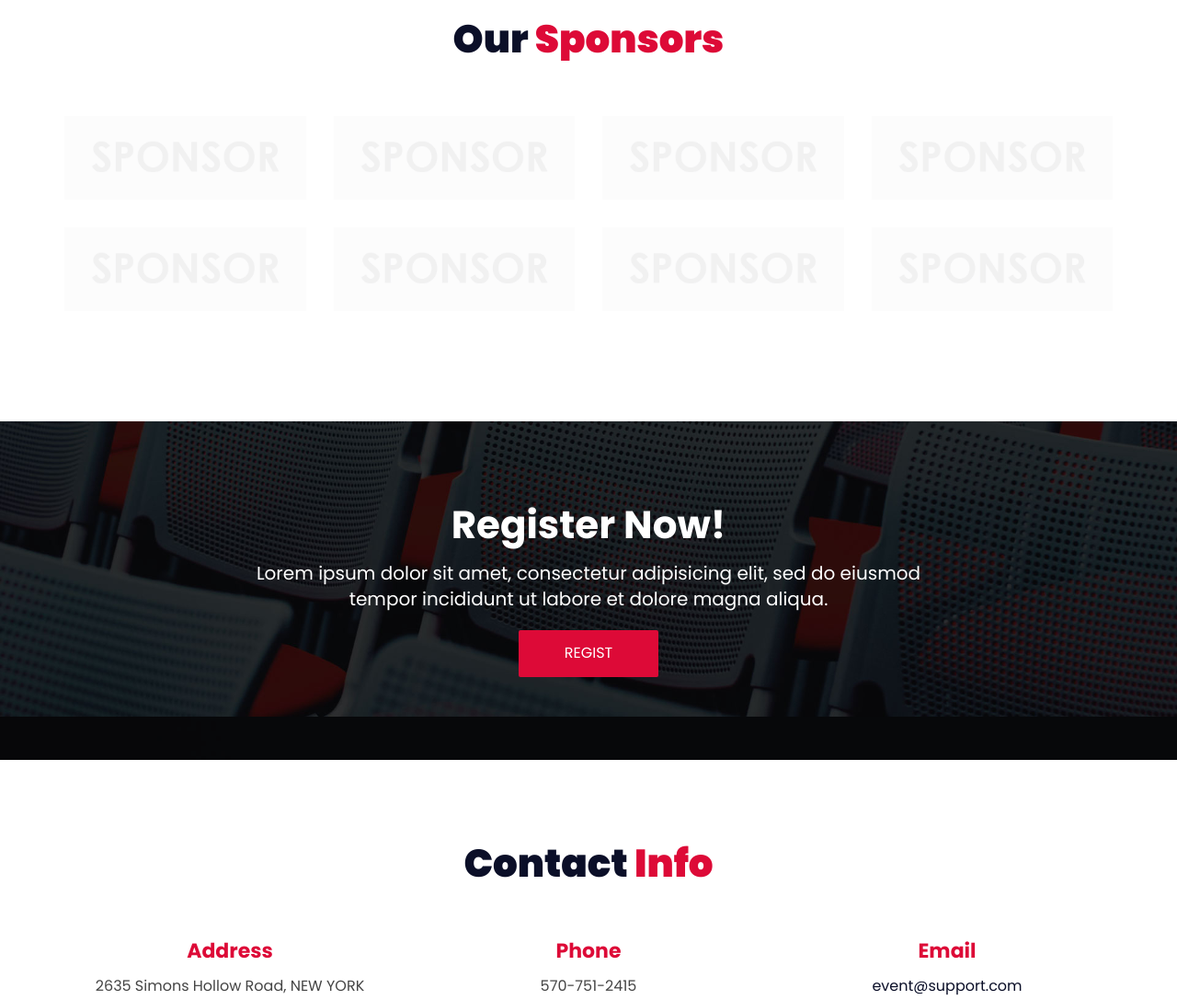
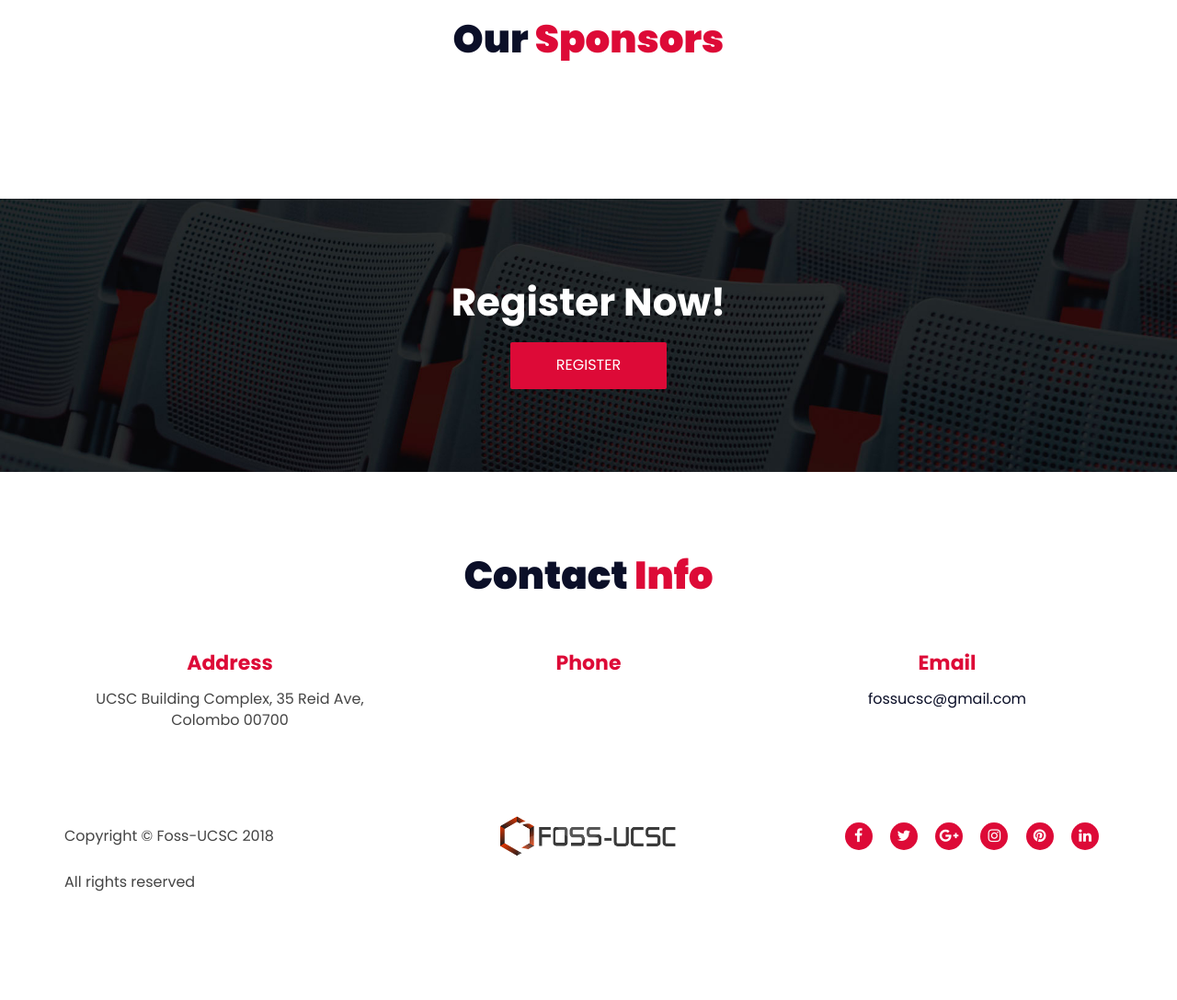
Before and after one commit to FOSS-UCSC/FossCody-1.0, a plain HTML site: page docs/index.html in a window 1280 px wide. Shown: the part 3220-4307 px from the top of the page at 92% size. After the commit the page ends 4264 px from the top, so only its background shows below. Drawn offline with Linux system fonts and the light colour scheme; some packages are replaced by stand-ins of ours.

Commit message:
remove sponsers and change contact details

```diff
--- a/docs/index.html
+++ b/docs/index.html
@@ -389,69 +389,13 @@
 				</div>
 				<!-- /section title -->
 
-				<!-- sponsor -->
-				<div class="col-md-3 col-sm-4 col-xs-6">
+				<!-- About us -->
+				<div class="">
 					<a href="#" class="sponsor">
-						<img src="./img/sponsor.png" alt="">
+
 					</a>
 				</div>
-				<!-- /sponsor -->
-
-				<!-- sponsor -->
-				<div class="col-md-3 col-sm-4 col-xs-6">
-					<a href="#" class="sponsor">
-						<img src="./img/sponsor.png" alt="">
-					</a>
-				</div>
-				<!-- /sponsor -->
-
-				<!-- sponsor -->
-				<div class="col-md-3 col-sm-4 col-xs-6">
-					<a href="#" class="sponsor">
-						<img src="./img/sponsor.png" alt="">
-					</a>
-				</div>
-				<!-- /sponsor -->
-
-				<!-- sponsor -->
-				<div class="col-md-3 col-sm-4 col-xs-6">
-					<a href="#" class="sponsor">
-						<img src="./img/sponsor.png" alt="">
-					</a>
-				</div>
-				<!-- /sponsor -->
-
-				<!-- sponsor -->
-				<div class="col-md-3 col-sm-4 col-xs-6">
-					<a href="#" class="sponsor">
-						<img src="./img/sponsor.png" alt="">
-					</a>
-				</div>
-				<!-- /sponsor -->
-
-				<!-- sponsor -->
-				<div class="col-md-3 col-sm-4 col-xs-6">
-					<a href="#" class="sponsor">
-						<img src="./img/sponsor.png" alt="">
-					</a>
-				</div>
-				<!-- /sponsor -->
-
-				<!-- sponsor -->
-				<div class="col-md-3 col-sm-4 col-xs-6">
-					<a href="#" class="sponsor">
-						<img src="./img/sponsor.png" alt="">
-					</a>
-				</div>
-				<!-- /sponsor -->
-
-				<!-- sponsor -->
-				<div class="col-md-3 col-sm-4 col-xs-6">
-					<a href="#" class="sponsor">
-						<img src="./img/sponsor.png" alt="">
-					</a>
-				</div>
-				<!-- /sponsor -->
+				<!-- /About us -->
 
 			</div>
 			<!-- /row -->
@@ -474,8 +418,8 @@
 				<div class="col-md-8 col-md-offset-2">
 					<div class="cta-content text-center">
 						<h2>Register Now!</h2>
-						<p class="lead">Lorem ipsum dolor sit amet, consectetur adipisicing elit, sed do eiusmod tempor incididunt ut labore et dolore magna aliqua.</p>
-						<a href="#" class="main-btn">Regist</a>
+						<p class="lead"></p>
+						<a href="#" class="main-btn">Register</a>
 					</div>
 				</div>
 				<!-- /cta content -->
@@ -502,7 +446,7 @@
 				<div class="col-sm-4">
 					<div class="contact">
 						<h3>Address</h3>
-						<p>2635 Simons Hollow Road, NEW YORK</p>
+						<p>UCSC Building Complex, 35 Reid Ave, Colombo 00700</p>
 					</div>
 				</div>
 				<!-- /contact -->
@@ -511,7 +455,7 @@
 				<div class="col-sm-4">
 					<div class="contact">
 						<h3>Phone</h3>
-						<p>570-751-2415</p>
+						<p></p>
 					</div>
 				</div>
 				<!-- /contact -->
@@ -520,7 +464,7 @@
 				<div class="col-sm-4">
 					<div class="contact">
 						<h3>Email</h3>
-						<a href="#">event@support.com</a>
+						<a href="#">fossucsc@gmail.com</a>
 					</div>
 				</div>
 				<!-- /contact -->
```
